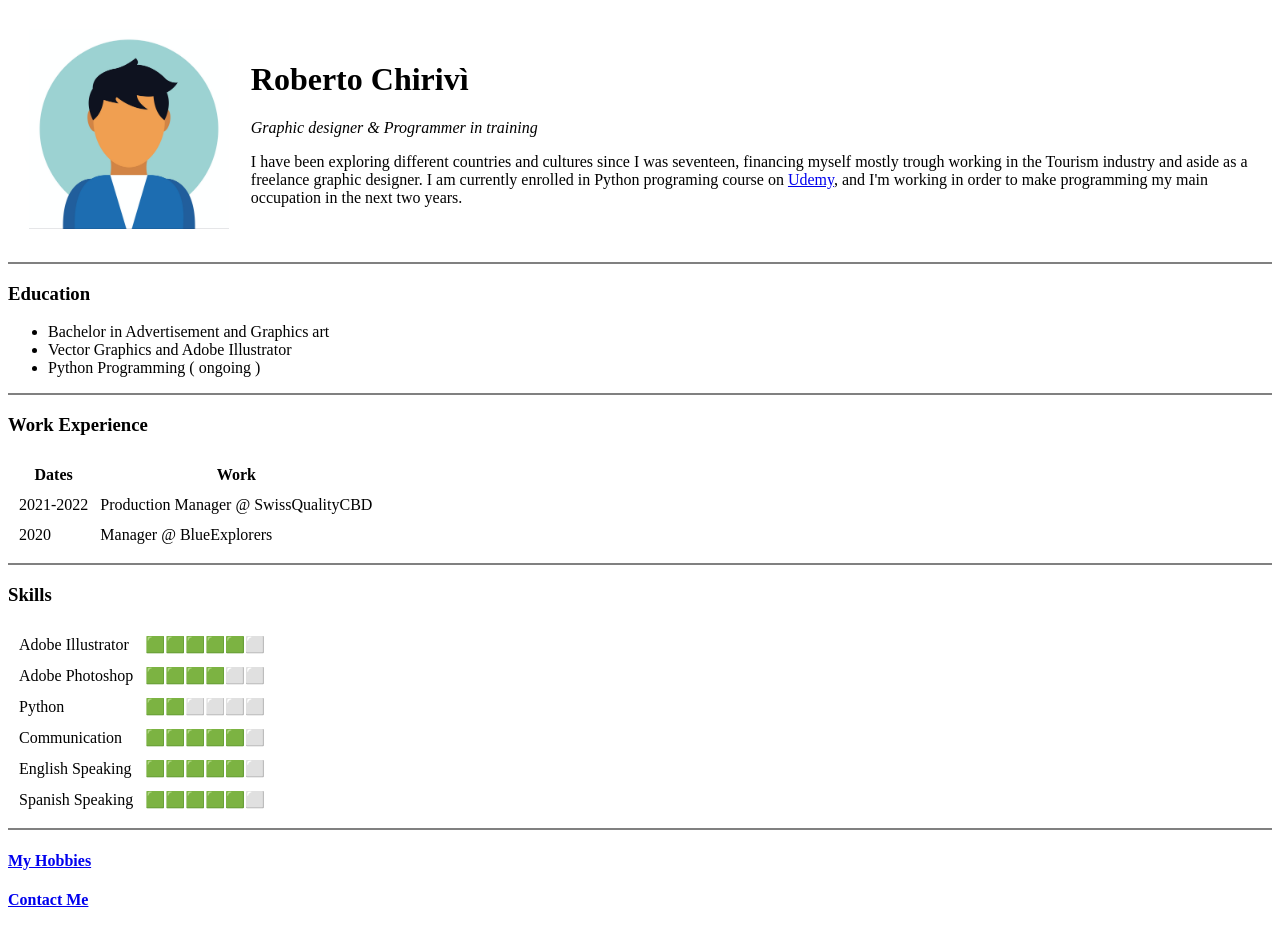
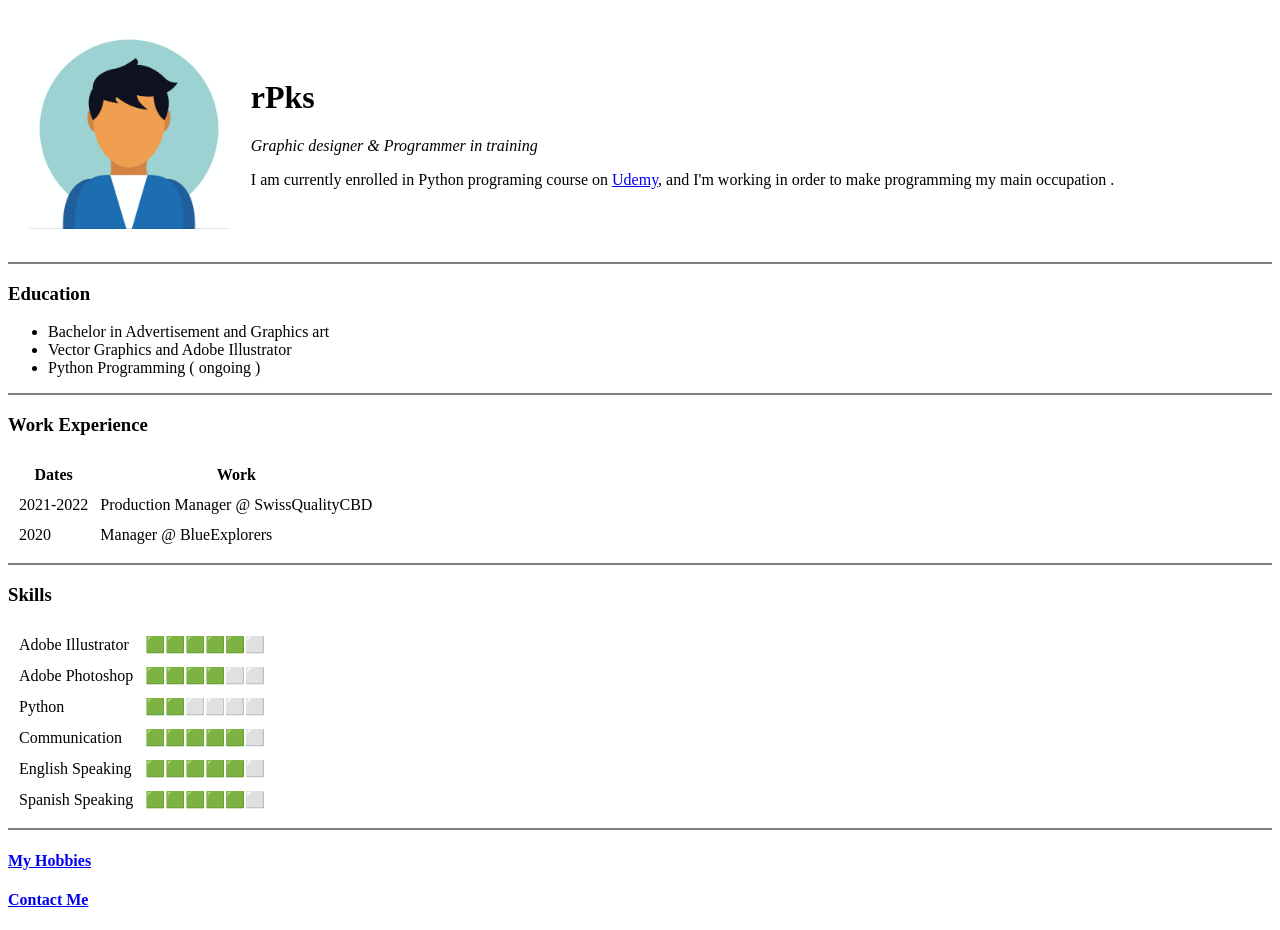
Before and after one commit to rPks69/cv, a plain HTML site: page index.html in a window 1280 px wide. Drawn offline with Linux system fonts and the light colour scheme.

Commit message:
Update index.html

```diff
--- a/index.html
+++ b/index.html
@@ -12,12 +12,11 @@
             <tr>
                 <td><img src="images/profile_vector_img.png" alt="profile picture" height="200"></td>
                 <td>
-                    <h1>Roberto Chirivì</h1>
+                    <h1>rPks</h1>
                     <p><em>Graphic designer & Programmer in training</em></p>
-                    <p>I have been exploring different countries and cultures since I was seventeen, financing myself mostly trough working
-                    in the Tourism industry and aside as a freelance graphic designer.
+                    <p>
                     I am currently enrolled in Python programing course on <a href="https://www.udemy.com">Udemy</a>, and I'm working in order to make programming
-                    my main occupation in the next two years.</p>
+                    my main occupation .</p>
                 </td>
             </tr>
         </table>
```
